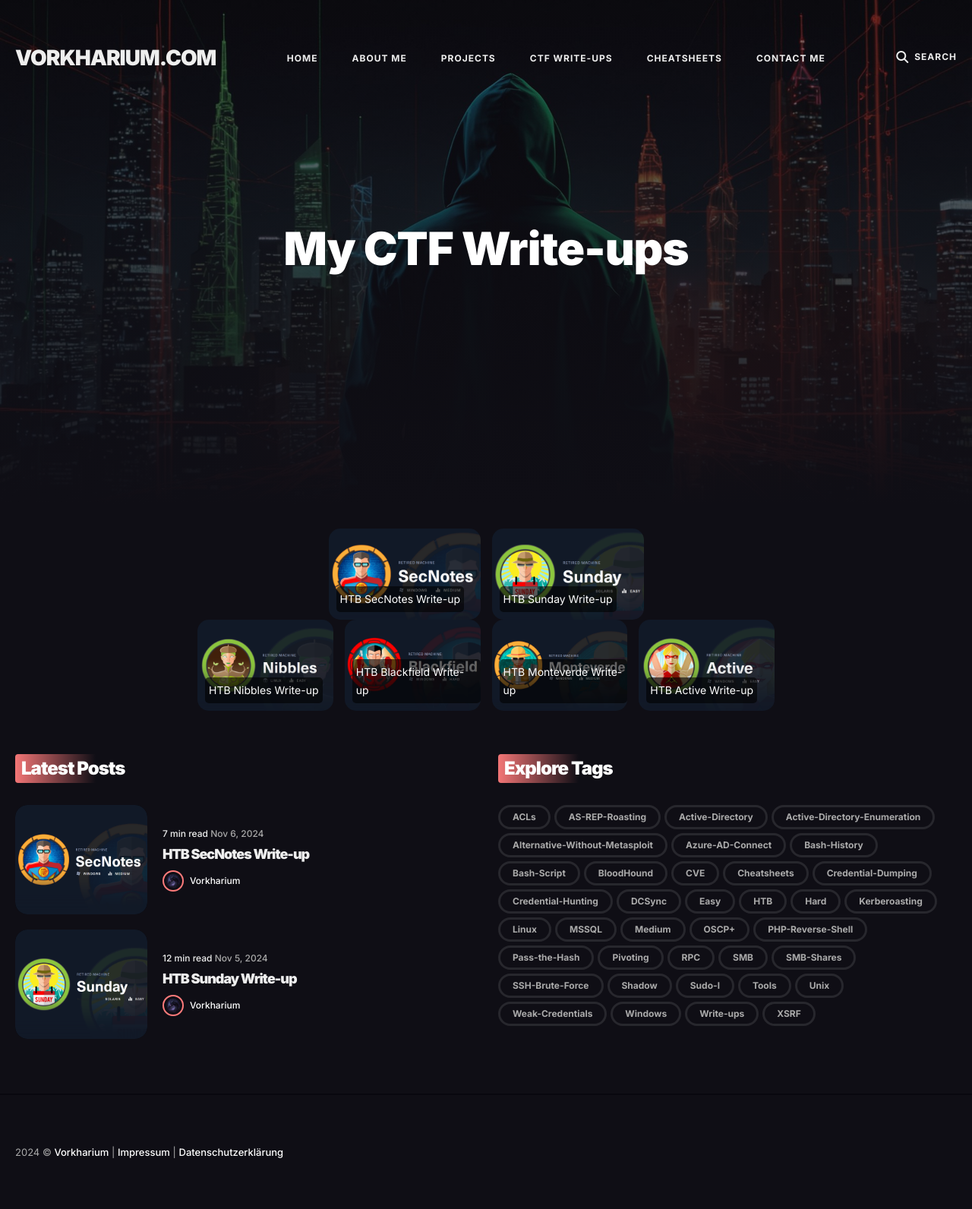
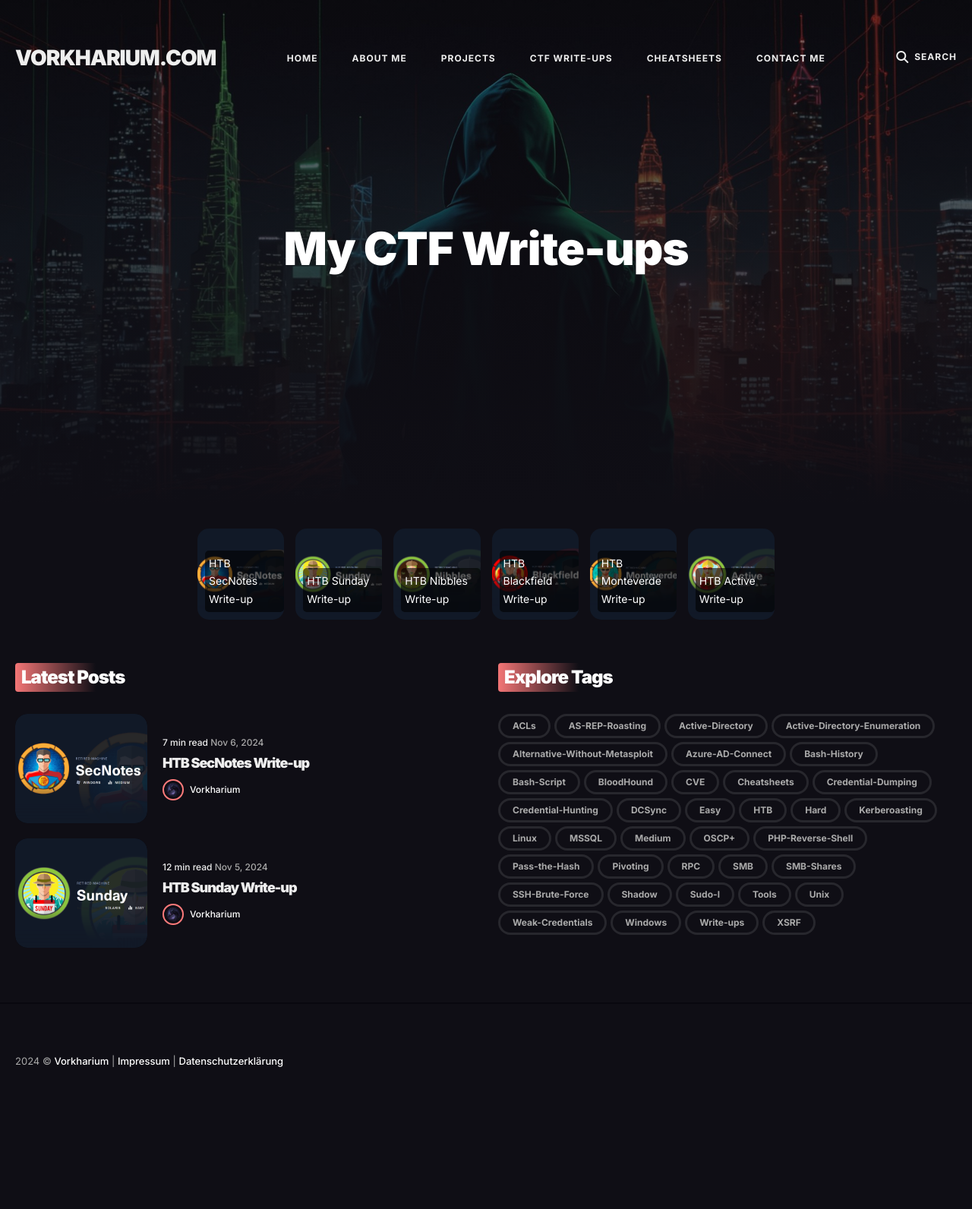
Before and after one commit to Vorkharium/vorkharium.github.io, a Jekyll site: the page built from _pages/write-ups.md, in a window 1280 px wide. Shown: the whole page at 76% size. Built offline with Jekyll 4.4.1, drawn with Linux system fonts in a browser that asks for light colours; after the commit the page ends 1472 px from its top, so only the background shows below that.

Commit message:
Update write-ups.md

```diff
--- a/_pages/write-ups.md
+++ b/_pages/write-ups.md
@@ -30,9 +30,6 @@
         </a>
     </div>
 
-</div>
-
-<div style="display: flex; justify-content: center; gap: 15px;">
     <div style="position: relative; display: inline-block;">
         <a href="/HTB-Nibbles-Write-up">
             <img src="/images/htb_nibbles.png" alt="HTB Nibbles Write-up"
```
